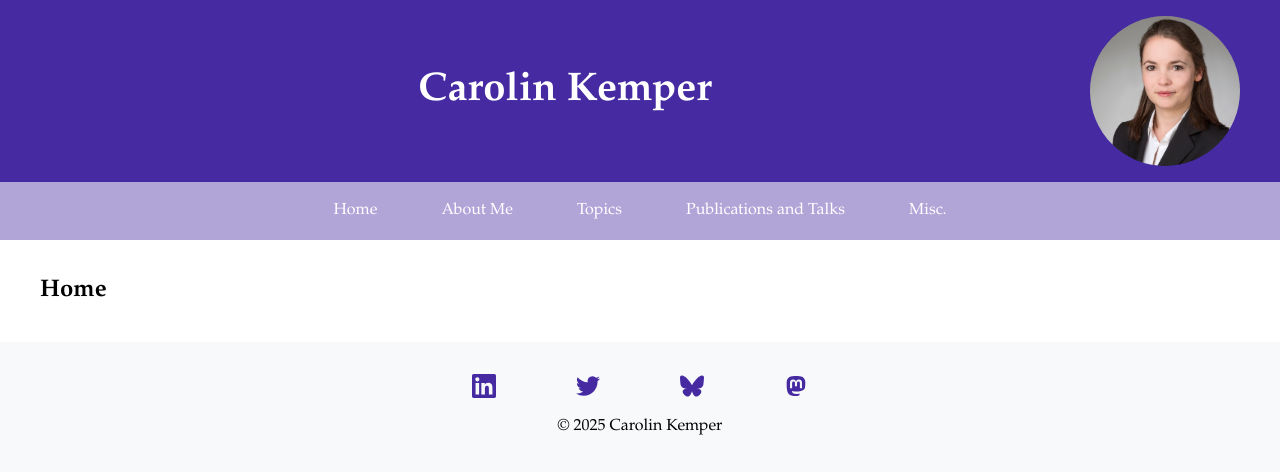
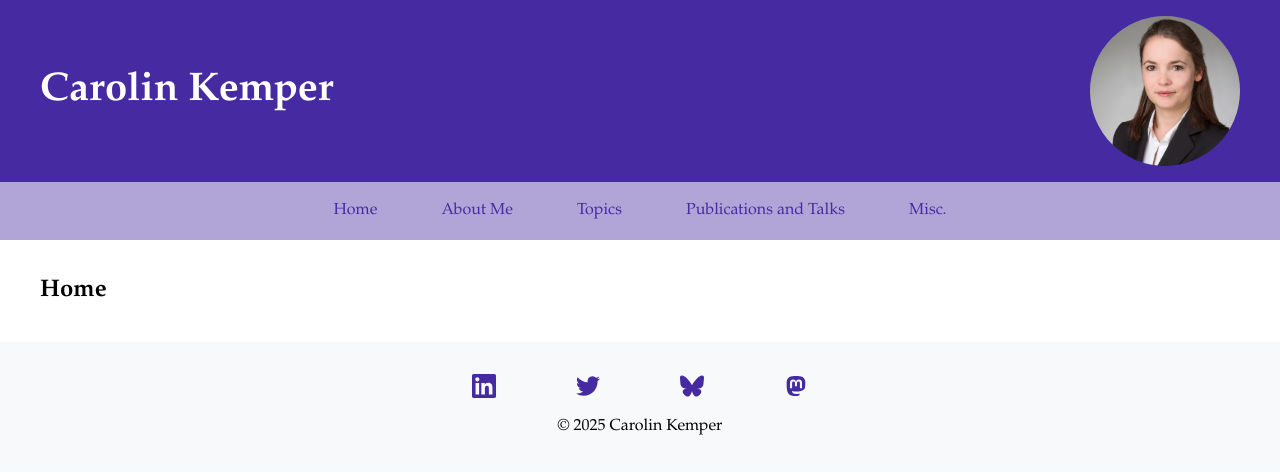
Before and after one commit to CarolinKemper/carolinkemper.github.io, a Jekyll site: the page built from index.md, in a window 1280 px wide. Shown: the top 474 px of the page. Built offline with Jekyll 4.4.1, drawn with Linux system fonts in a browser that asks for light colours.

Commit message:
style changes

```diff
--- a/assets/css/main.css
+++ b/assets/css/main.css
@@ -25,7 +25,7 @@ body {
 .site-title {
     font-size: 2.5rem;
     margin: 0;
-    text-align: center;
+    text-align: left;
     flex-grow: 1;
 }
 
@@ -62,7 +62,7 @@ body {
 }
 
 .nav-item a {
-    color: white;
+    color: #452aa2;
     text-decoration: none;
     padding: 0.5rem 1rem;
     display: block;
```
